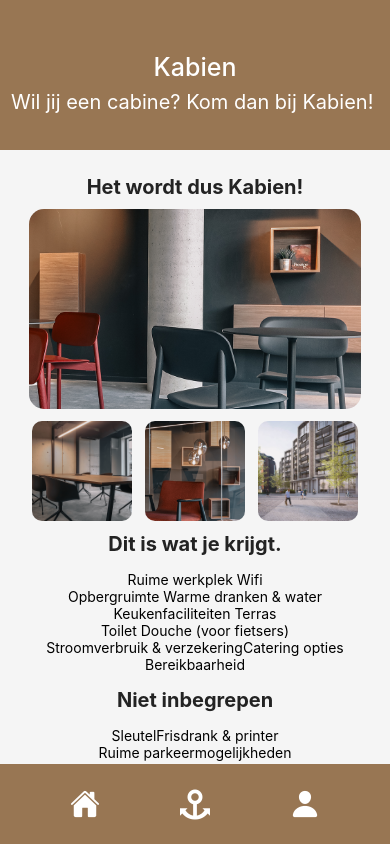
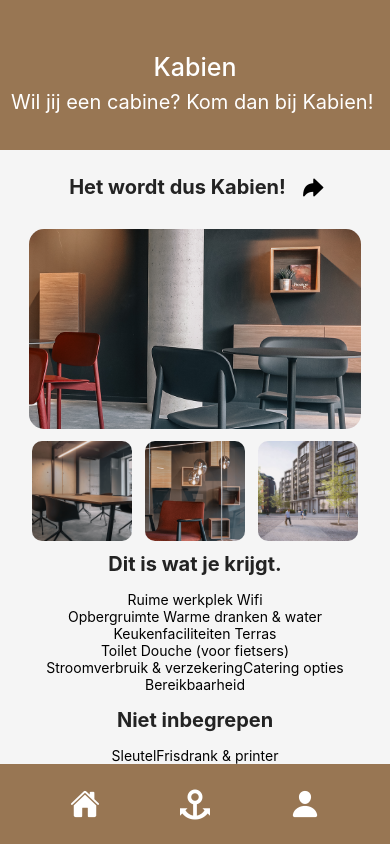
Before and after one commit to Jairo-Lopez-Navarrete/Examen_WebExpert_2, a React Native app: screen /Kabien in a window 390 px wide. Built offline with nearby package versions, Linux system fonts and the light colour scheme.

Commit message:
ik heb een share button geplaatst in de kabien en kajuit pagina

```diff
--- a/screens/AboutUs.tsx
+++ b/screens/AboutUs.tsx
@@ -4,7 +4,7 @@ import { View, Text, StyleSheet, ScrollView, Image } from 'react-native';
 export default function AboutUs() {
   return (
     <ScrollView>
-      <View contentContainerStyle={styles.container}>
+      <View style={styles.container}>
       <Image
         source={require('../assets/icon.png')} // Voeg je eigen logo hier toe
         style={styles.logo}
--- a/screens/Kabien.tsx
+++ b/screens/Kabien.tsx
@@ -1,5 +1,5 @@
 import React, { useState, useEffect } from 'react';
-import { View, Text, StyleSheet, Pressable, Image, Modal, TouchableOpacity, ScrollView} from 'react-native';
+import { View, Text, StyleSheet, Pressable, Image, Modal, TouchableOpacity, ScrollView, Share} from 'react-native';
 //import {navigate} from '../helpers/RootNavigation';
 import Ionicons from 'react-native-vector-icons/Ionicons';
 import {navigate} from '../helpers/RootNavigation';
@@ -8,6 +8,26 @@ import {navigate} from '../helpers/RootNavigation';
 export default function Kabien(){
     const [modalVisible, setModalVisible] = useState(false);
     const [currentImageIndex, setCurrentImageIndex] = useState(0);
+
+    const shareInfo = async () => {
+      try {
+        const result = await Share.share({
+          message: 'Check deze geweldige werkplek: Kabien! Een groot lokaal voor 8 personen, Wifi, Keukenfaciliteiten en meer. Perfect voor freelancers en bedrijven!\n\n Bekijk de details hier: https://jouwwebsite.com/kabien',
+        });
+
+        if (result.action === Share.sharedAction) {
+          if (result.activityType) {
+            console.log('Gedeeld via: ', result.activityType);
+          } else {
+            console.log('Deel actie werd uitgevoerd.');
+          }
+        } else if (result.action === Share.dismissedAction) {
+          console.log('Deel actie werd geannuleerd.');
+        }
+      } catch (error) {
+        console.error('Fout bij delen:', error);
+      }
+    };
 
     const images = [
         require('../assets/TestPic1.png'),
@@ -53,7 +73,12 @@ export default function Kabien(){
   return (
     <ScrollView>
         <View style={styles.container}>
-        <Text style={styles.text}>Het wordt dus Kabien!</Text>
+          <View style={styles.titleContainer}>
+           <Text style={styles.text}>Het wordt dus Kabien!</Text>
+          <TouchableOpacity onPress={shareInfo}>
+           <Ionicons name="arrow-redo" style={styles.iconShare}/>
+          </TouchableOpacity>
+          </View>
         <Image source={require('../assets/TestPic4.png')} style={styles.image}/>
         <View style={styles.imageSmallContainer}>
             {images.map((image, index) =>(
@@ -116,6 +141,16 @@ const styles = StyleSheet.create({
     padding: 20,
     alignItems: 'center',
     backgroundColor: '#f5f5f5',
+  },
+  titleContainer: {
+    flexDirection: 'row',
+    justifyContent: 'space-evenly',
+    alignItems: 'center',
+    marginBottom: 20,
+  },
+  iconShare: {
+    fontSize: 25,
+    marginLeft: 10
   },
   text: {
     fontSize: 20,
--- a/screens/Kajuit.tsx
+++ b/screens/Kajuit.tsx
@@ -1,5 +1,5 @@
 import React, { useState, useEffect } from 'react';
-import { View, Text, StyleSheet, Pressable, Image, Modal, TouchableOpacity, ScrollView} from 'react-native';
+import { View, Text, StyleSheet, Pressable, Image, Modal, TouchableOpacity, ScrollView, Share} from 'react-native';
 //import {navigate} from '../helpers/RootNavigation';
 import Ionicons from 'react-native-vector-icons/Ionicons';
 import {navigate} from '../helpers/RootNavigation';
@@ -8,6 +8,26 @@ import {navigate} from '../helpers/RootNavigation';
 export default function Kabien(){
     const [modalVisible, setModalVisible] = useState(false);
     const [currentImageIndex, setCurrentImageIndex] = useState(0);
+
+    const shareInfo = async () => {
+          try {
+            const result = await Share.share({
+              message: 'Check deze geweldige werkplek: Kajuit! Ruime werkplekken, Wifi, Keukenfaciliteiten en meer. Perfect voor freelancers en bedrijven!\n\n Bekijk de details hier: https://jouwwebsite.com/kajuit',
+            });
+
+            if (result.action === Share.sharedAction) {
+              if (result.activityType) {
+                console.log('Gedeeld via: ', result.activityType);
+              } else {
+                console.log('Deel actie werd uitgevoerd.');
+              }
+            } else if (result.action === Share.dismissedAction) {
+              console.log('Deel actie werd geannuleerd.');
+            }
+          } catch (error) {
+            console.error('Fout bij delen:', error);
+          }
+        };
 
     const images = [
         require('../assets/TestPic1.png'),
@@ -53,7 +73,12 @@ export default function Kabien(){
   return (
     <ScrollView>
         <View style={styles.container}>
-        <Text style={styles.text}>Het wordt dus Kajuit!</Text>
+        <View style={styles.titleContainer}>
+            <Text style={styles.text}>Het wordt dus Kajuit!</Text>
+            <TouchableOpacity onPress={shareInfo}>
+                <Ionicons name="arrow-redo" style={styles.iconShare}/>
+            </TouchableOpacity>
+        </View>
         <Image source={require('../assets/TestPic4.png')} style={styles.image}/>
         <View style={styles.imageSmallContainer}>
             {images.map((image, index) =>(
@@ -116,6 +141,16 @@ const styles = StyleSheet.create({
     padding: 20,
     alignItems: 'center',
     backgroundColor: '#f5f5f5',
+  },
+  titleContainer: {
+    flexDirection: 'row',
+    justifyContent: 'space-evenly',
+    alignItems: 'center',
+    marginBottom: 20,
+  },
+  iconShare: {
+    fontSize: 25,
+    marginLeft: 10
   },
   text: {
     fontSize: 20,
```
